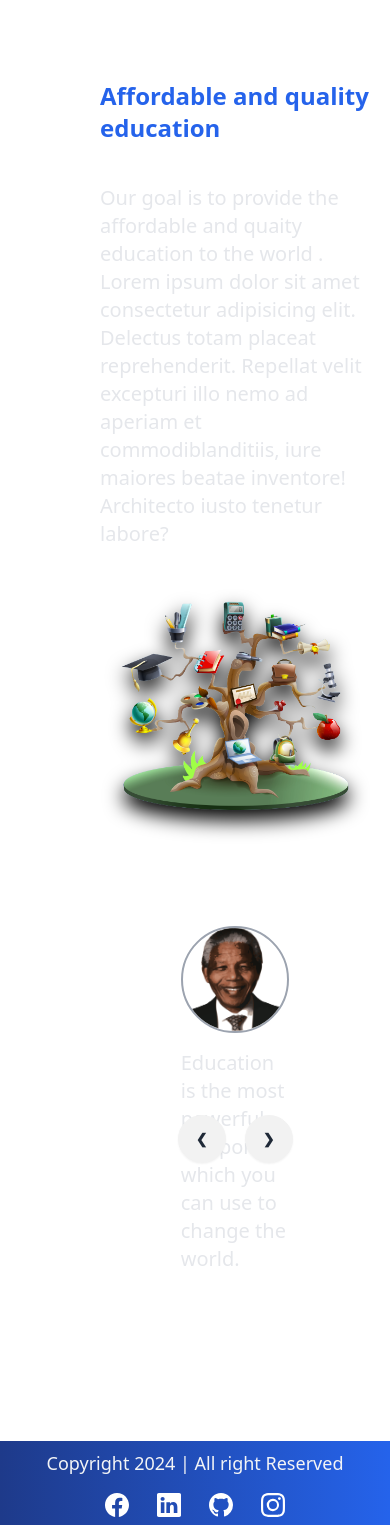
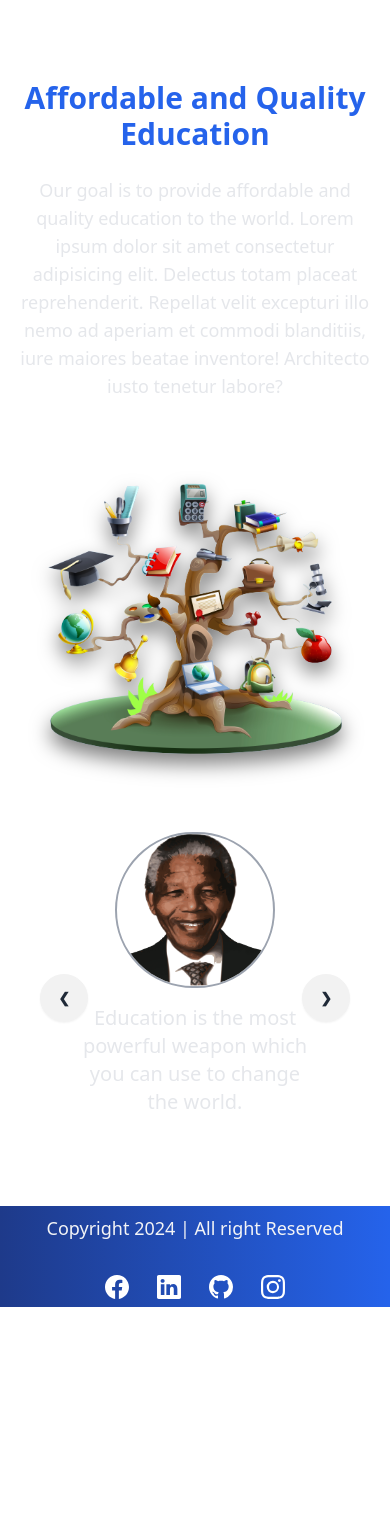
Before and after one commit to Akashchoudhary01/LMS-FrontendNew, a React (Vite) app: page /About in a window 390 px wide. After the commit the page ends 1307 px from the top, so only its background shows below. Built offline with nearby package versions, Linux system fonts and the light colour scheme.

Commit message:
Make the about section fully responsive and add links to the footer icons

```diff
--- a/src/Components/Footer.jsx
+++ b/src/Components/Footer.jsx
@@ -1,4 +1,5 @@
 import {BsFacebook , BsGithub, BsInstagram , BsLinkedin , BsTwitterX} from 'react-icons/bs';
+import { Link } from 'react-router-dom';
 
 const currentDate = new Date();
 const year = currentDate.getFullYear();
@@ -7,22 +8,22 @@ const year = currentDate.getFullYear();
 function Footer(){
     return(
         <>
-        <footer className='relative left-0 bottom-0 h-[10vh] py-2 flex flex-col sm:flex-row items-center justify-between text-gray-100 bg-gradient-to-r from-blue-900 to-blue-600 sm:px-20 '>
+        <footer className='relative left-0 bottom-0 w-full h-[12vh] md:h-[10vh] md:mb-0 sm:h-[10vh] lg:h-[10vh] py-2 flex flex-col sm:flex-row items-center justify-between text-gray-100 bg-gradient-to-r from-blue-900 to-blue-600 px-4 sm:px-10 md:px-20'>
         <section className='text-lg'>
             Copyright {year} | All right Reserved
         </section>
 
         <section className='flex item-center justify-center gap-7 text-2xl text-white'>
-            <a className='hover:text-black transition-all ease-in-out duration-300'>
-                <BsFacebook/>
+            <a href=' https://www.facebook.com/profile.php?id=100027197927103' target='_blank' className='hover:text-black transition-all ease-in-out duration-300'>
+                <BsFacebook />
             </a>
-            <a className='hover:text-black transition-all ease-in-out duration-300'>
+            <a href='https://www.linkedin.com/in/akashChoudhary007/ ' target='_blank' className='hover:text-black transition-all ease-in-out duration-300'>
                 <BsLinkedin/>
             </a>
-            <a className='hover:text-black transition-all ease-in-out duration-300'>
+            <a href='https://github.com/Akashchoudhary01' target='_blank' onDurationChange={300} className='hover:text-black transition-all ease-in-out duration-300'>
                 <BsGithub/>
             </a>
-            <a className='hover:text-black transition-all ease-in-out duration-300'>
+            <a href='https://www.instagram.com/_akashchoudhary1/' target='_blank' className='hover:text-black transition-all ease-in-out duration-300'>
                 <BsInstagram/>
             </a>
         </section>
--- a/src/Pages/AboutUs.jsx
+++ b/src/Pages/AboutUs.jsx
@@ -1,53 +1,53 @@
 import HomeLayout from "../Layouts/HomeLayout";
 import aboutMainImages from "../assets/images/aboutMainImage.png";
 import { celebrities } from "../Constents/CelebritiesData";
-import CarousalSlide from '../Components/CarousalSlide'
+import CarousalSlide from "../Components/CarousalSlide";
 
 function AboutUs() {
-
   return (
     <HomeLayout>
-      <div className="pl-20 pt-20 flex flex-col text-white">
-        {/* hhh */}
-        <div className="flex flex-col md:flex-row items-center gap-5 mx-5 md:mx-10">
-          <section className="w-full md:w-1/2 space-y-10">
-            <h1 className="text-2xl md:text-5xl text-blue-600 font-semibold">
-              Affordable and quality education
+      <div className="pt-20 px-5 lg:px-10 flex flex-col text-white">
+        <div className="flex flex-col md:flex-row md:pl-5 items-center gap-10 mx-auto">
+          {/* Text Section */}
+          <section className="w-full md:w-1/2 space-y-6 text-center md:text-left">
+            <h1 className="text-3xl md:text-5xl text-blue-600 font-semibold">
+              Affordable and Quality Education
             </h1>
-            <p className="text-xl md:text-3xl text-gray-200">
-              Our goal is to provide the affordable and quaity education to the
-              world . Lorem ipsum dolor sit amet consectetur adipisicing elit.
+            <p className="text-lg md:text-2xl text-gray-200">
+              Our goal is to provide affordable and quality education to the
+              world. Lorem ipsum dolor sit amet consectetur adipisicing elit.
               Delectus totam placeat reprehenderit. Repellat velit excepturi
-              illo nemo ad aperiam et commodiblanditiis, iure maiores beatae
+              illo nemo ad aperiam et commodi blanditiis, iure maiores beatae
               inventore! Architecto iusto tenetur labore?
             </p>
           </section>
-          <div className="w-full md:w-1/2">
+
+          {/* Image Section */}
+          <div className="w-full md:w-1/2 flex justify-center">
             <img
-              id="testOne"
               style={{
-                filter: "drop-shadow(0px 10px 10px rgb(0,0,0))",
+                filter: "drop-shadow(0px 10px 10px rgba(0,0,0,0.5))",
               }}
-              className="drop-shadow-2xl"
+              className="drop-shadow-2xl max-w-full h-auto"
               src={aboutMainImages}
-              alt="about main image"
+              alt="About main visual"
             />
           </div>
         </div>
+
         {/*  */}
-         {/* Carousel */}
-        <div className="carousel  w-1/2 my-16 m-auto  ">
-          {celebrities && celebrities.map(celebrity => (<CarousalSlide
-            {...celebrity}
-            key={celebrity.slideNumber}
-            totalSlides={celebrities.length}
-         /> ))}
-
-
-
+        {/* Carousel */}
+        <div className="carousel w-full sm:w-3/4 md:w-2/3 lg:w-1/2 my-10 sm:my-16 md:my-20 m-auto text-center">
+          {celebrities &&
+            celebrities.map((celebrity) => (
+              <CarousalSlide
+                {...celebrity}
+                key={celebrity.slideNumber}
+                totalSlides={celebrities.length}
+              />
+            ))}
         </div>
-        </div>
-
+      </div>
     </HomeLayout>
   );
 }
```
